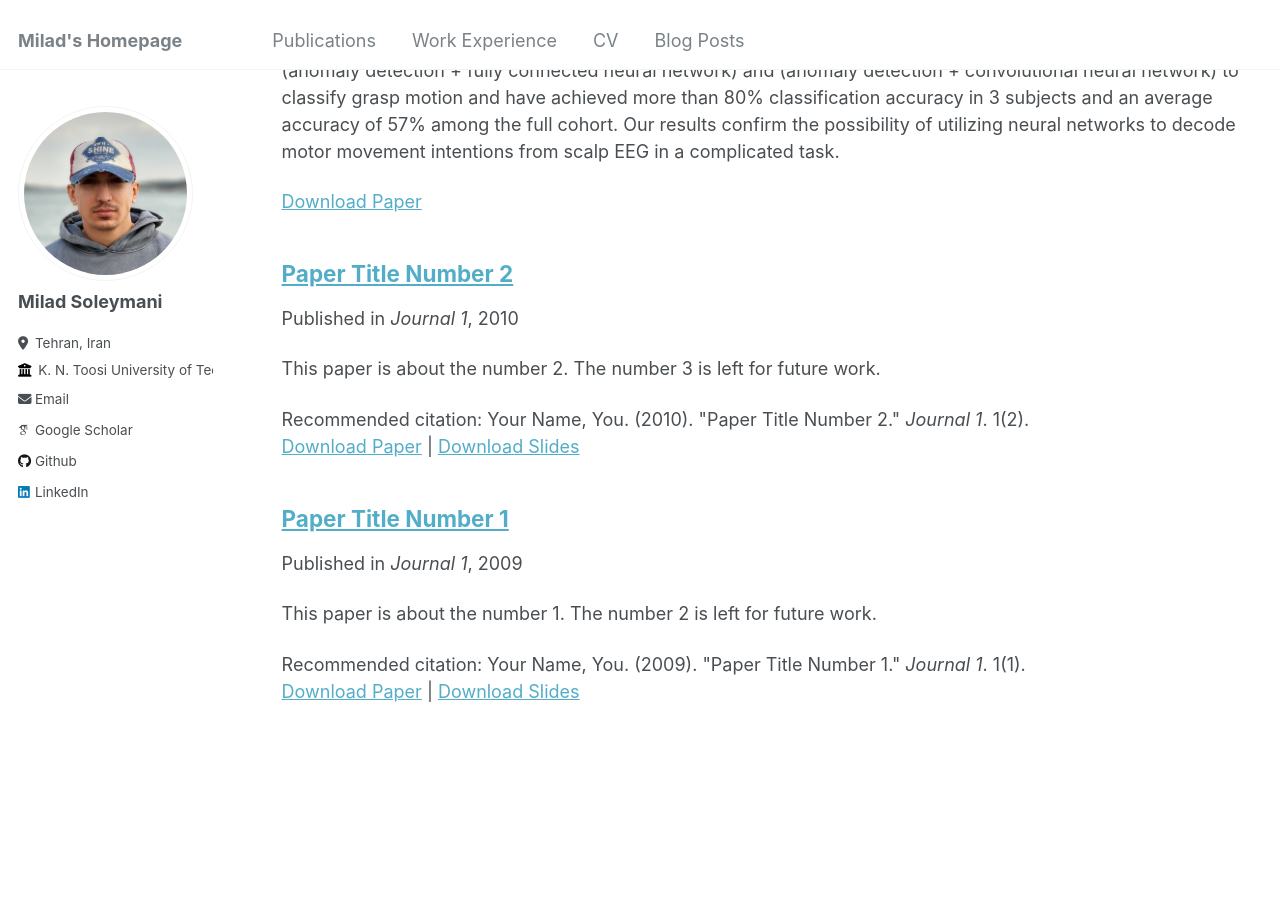
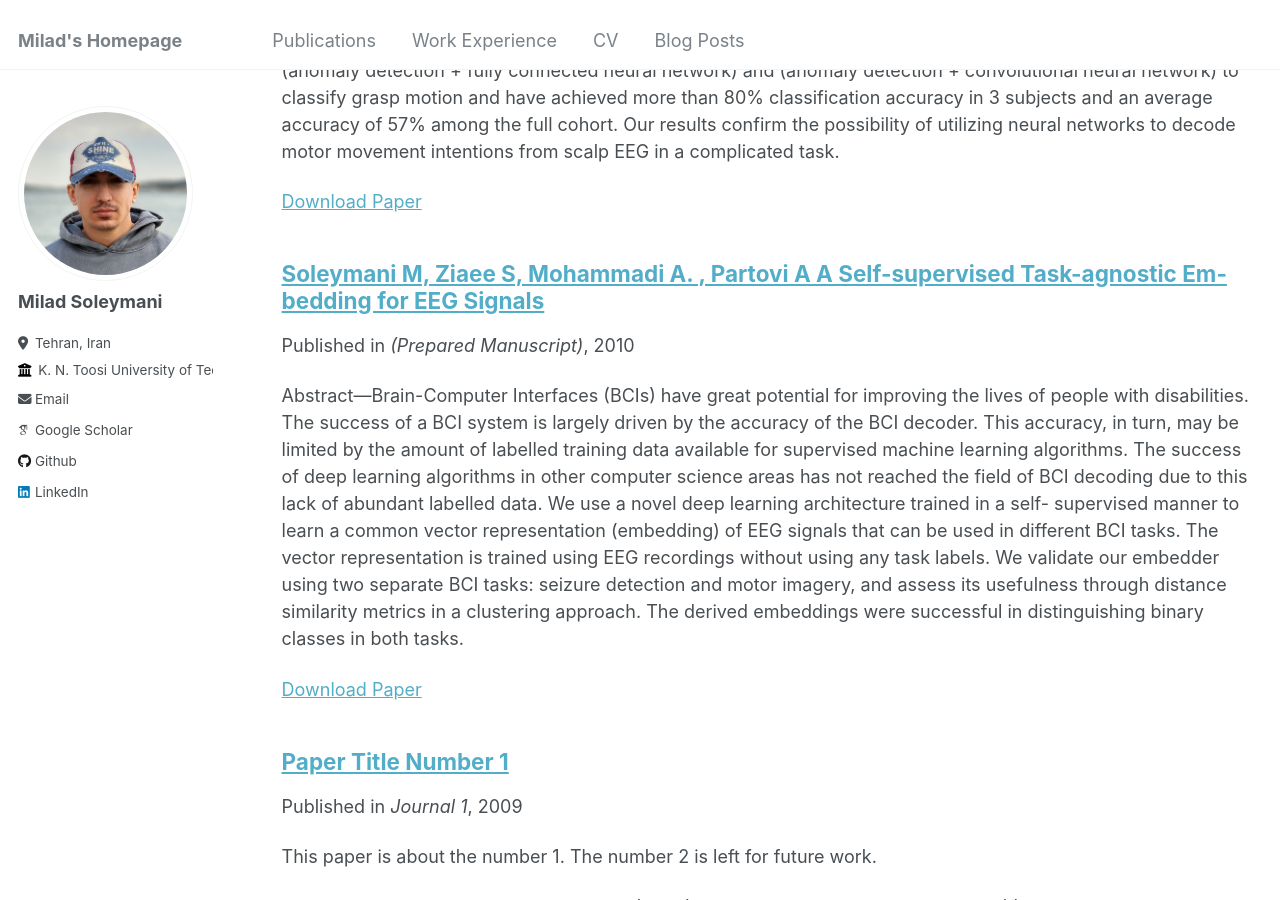
Before and after one commit to MiladSoleymani/Milad-Soleymani, a Jekyll site: the page built from _pages/publications.md, in a window 1280 px wide and 900 px high, scrolled down 394 px. Built offline with Jekyll 4.4.1, drawn with Linux system fonts in a browser that asks for light colours; some web fonts are replaced.

Commit message:
Update 2010-10-01-paper-title-number-2.md

```diff
--- a/_publications/2010-10-01-paper-title-number-2.md
+++ b/_publications/2010-10-01-paper-title-number-2.md
@@ -1,13 +1,12 @@
 ---
-title: "Paper Title Number 2"
+title: "Soleymani M, Ziaee S, Mohammadi A. , Partovi A A Self-supervised Task-agnostic Em- bedding for EEG Signals"
 collection: publications
 permalink: /publication/2010-10-01-paper-title-number-2
-excerpt: 'This paper is about the number 2. The number 3 is left for future work.'
+excerpt: 'Abstract—Brain-Computer Interfaces (BCIs) have great potential for improving the lives of people with disabilities. The success of a BCI system is largely driven by the accuracy of the BCI decoder. This accuracy, in turn, may be limited by the amount of labelled training data available for supervised machine learning algorithms. The success of deep learning algorithms in other computer science areas has not reached the field of BCI decoding due to this lack of abundant labelled data. We use a novel deep learning architecture trained in a self- supervised manner to learn a common vector representation (embedding) of EEG signals that can be used in different BCI tasks. The vector representation is trained using EEG recordings without using any task labels. We validate our embedder using two separate BCI tasks: seizure detection and motor imagery, and assess its usefulness through distance similarity metrics in a clustering approach. The derived embeddings were successful in distinguishing binary classes in both tasks.'
 date: 2010-10-01
-venue: 'Journal 1'
-slidesurl: 'http://academicpages.github.io/files/slides2.pdf'
-paperurl: 'http://academicpages.github.io/files/paper2.pdf'
-citation: 'Your Name, You. (2010). &quot;Paper Title Number 2.&quot; <i>Journal 1</i>. 1(2).'
+venue: '(Prepared Manuscript)'
+slidesurl: 'http://academicpages.github.io/files/Self_supervised_Deep_Learning.pdf'
+paperurl: 'http://academicpages.github.io/files/Self_supervised_Deep_Learning.pdf'
 ---
 
 The contents above will be part of a list of publications, if the user clicks the link for the publication than the contents of section will be rendered as a full page, allowing you to provide more information about the paper for the reader. When publications are displayed as a single page, the contents of the above "citation" field will automatically be included below this section in a smaller font.
```
